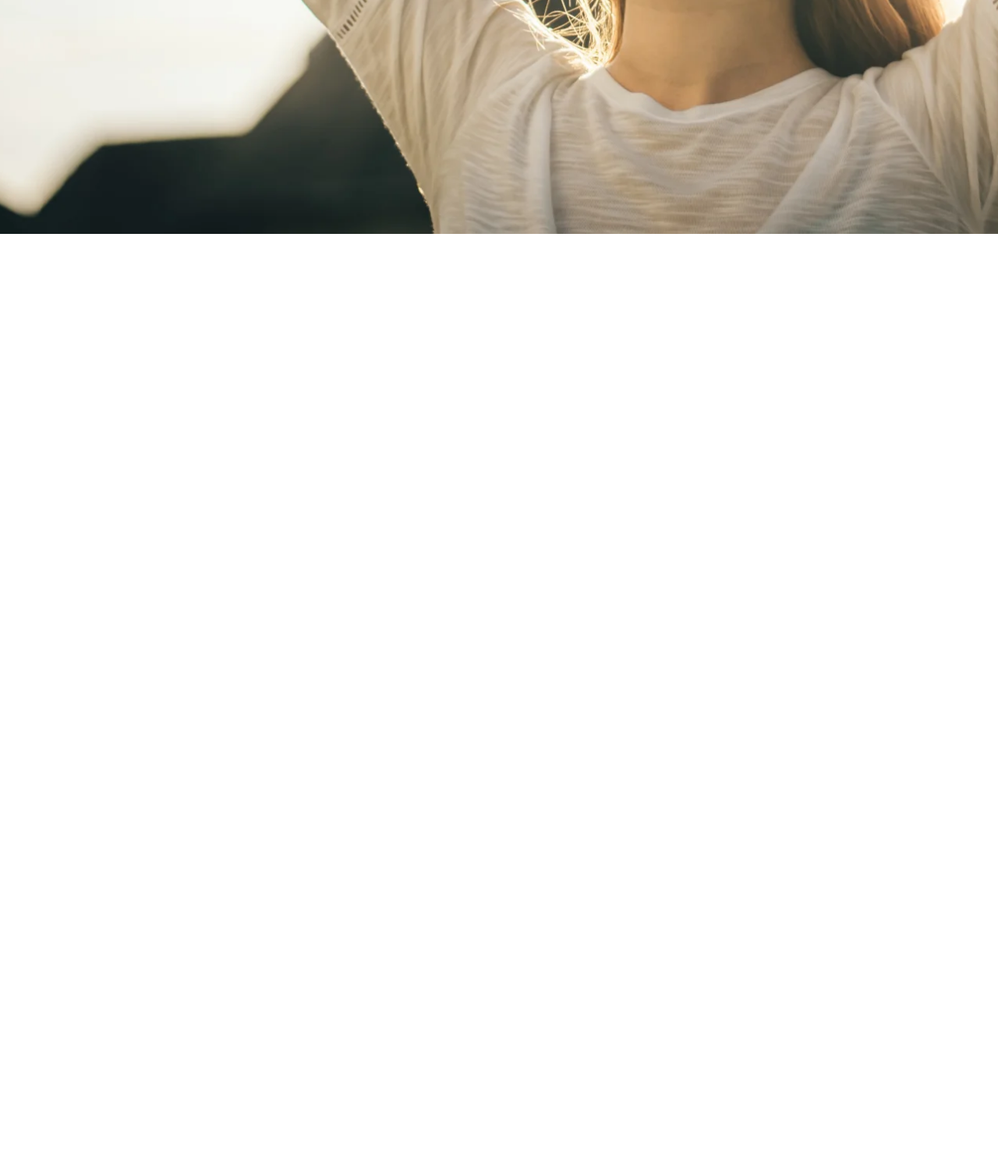
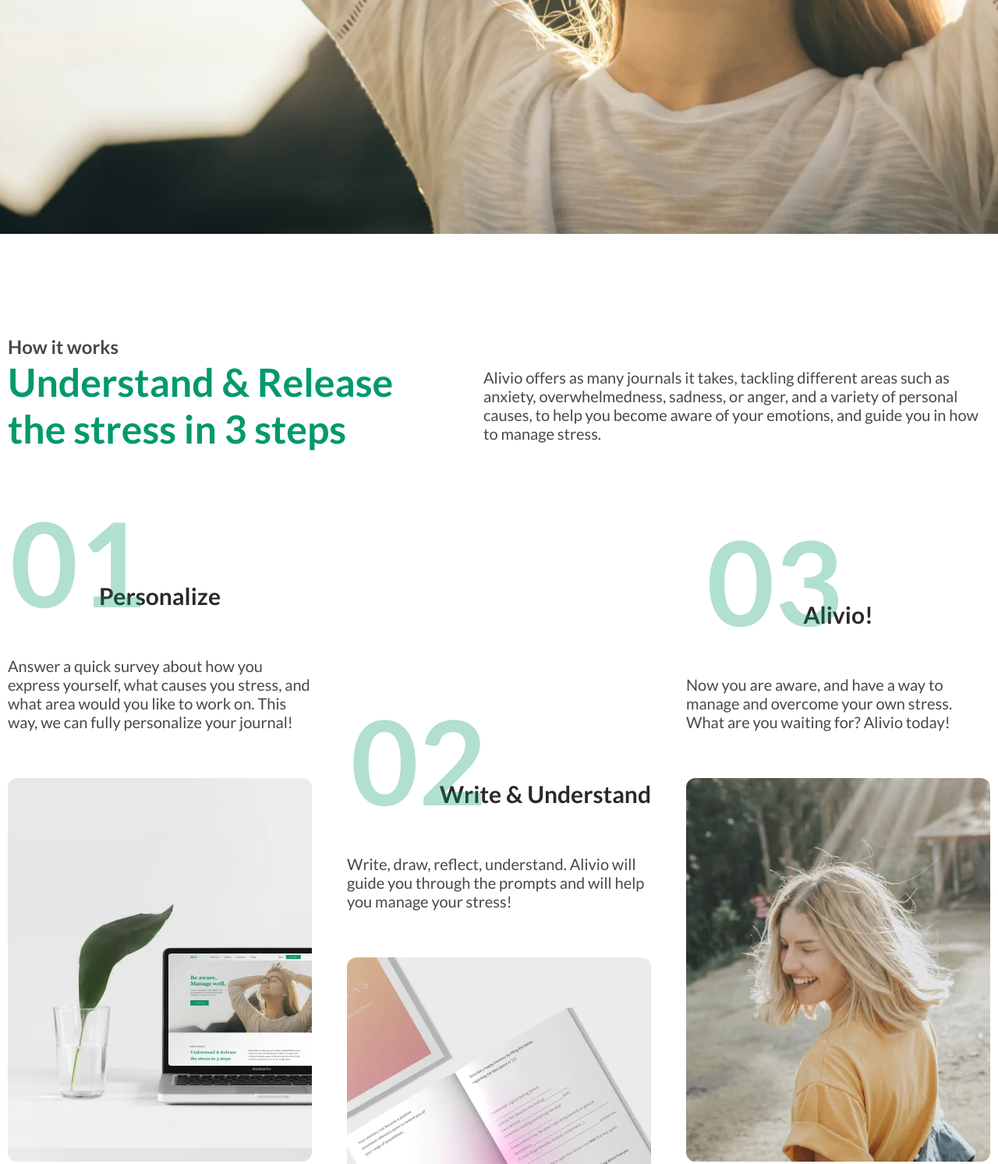
Before and after one commit to AkzholMdtvch/alivio_page, a plain HTML site: page index.html in a window 1280 px wide. Shown: the part 675-2168 px from the top of the page at 78% size. Before the commit the page ends 975 px from the top, so only its background shows below. Drawn offline with Linux system fonts and the light colour scheme.

Commit message:
Implemented about section

```diff
--- a/index.css
+++ b/index.css
@@ -2,3 +2,5 @@
 @import url("styles/variables.css");
 @import url("styles/header.css");
 @import url("styles/hero.css");
+@import url("styles/about.css");
+@import url("styles/card.css");
--- a/index.html
+++ b/index.html
@@ -71,6 +71,84 @@
                     </div>
                 </div>
             </section>
+
+            <section class="about">
+                <div class="container">
+                    <div class="about__content">
+                        <h2 class="about__title">
+                            Understand & Release the stress in 3 steps
+                        </h2>
+
+                        <p class="about__desc">
+                            Alivio offers as many journals it takes, tackling
+                            different areas such as anxiety, overwhelmedness,
+                            sadness, or anger, and a variety of personal causes,
+                            to help you become aware of your emotions, and guide
+                            you in how to manage stress.
+                        </p>
+                    </div>
+
+                    <div class="about__cards">
+                        <figure class="card" aria-label="first card">
+                            <h3 class="card__title">Personalize</h3>
+                            <p
+                                class="card__desc"
+                                aria-label="first card description"
+                            >
+                                Answer a quick survey about how you express
+                                yourself, what causes you stress, and what area
+                                would you like to work on. This way, we can
+                                fully personalize your journal!
+                            </p>
+                            <img
+                                src="assets/webp/card_1.webp"
+                                alt="card image 1"
+                                class="card__img"
+                            />
+                        </figure>
+
+                        <figure class="card" aria-label="second card">
+                            <h3
+                                class="card__title card__title--second card__title--right"
+                            >
+                                Write & Understand
+                            </h3>
+                            <p
+                                class="card__desc"
+                                aria-label="second card description"
+                            >
+                                Write, draw, reflect, understand. Alivio will
+                                guide you through the prompts and will help you
+                                manage your stress!
+                            </p>
+                            <img
+                                src="assets/webp/card_2.webp"
+                                alt="card image 2"
+                                class="card__img"
+                            />
+                        </figure>
+
+                        <figure class="card" aria-label="third card">
+                            <h3 class="card__title card__title--third">
+                                Alivio!
+                            </h3>
+                            <p
+                                class="card__desc"
+                                aria-label="third card description"
+                            >
+                                Now you are aware, and have a way to manage and
+                                overcome your own stress. What are you waiting
+                                for? Alivio today!
+                            </p>
+                            <img
+                                src="assets/webp/card_3.webp"
+                                alt="card image 3"
+                                class="card__img"
+                            />
+                        </figure>
+                    </div>
+                </div>
+            </section>
         </main>
     </body>
 </html>
--- /dev/null
+++ b/styles/about.css
@@ -0,0 +1,76 @@
+.about {
+    padding: 160px 0 60px 0;
+    background-color: var(--co-white);
+}
+
+.about__content {
+    display: flex;
+    justify-content: space-between;
+    align-items: center;
+}
+
+.about__title {
+    font-weight: 700;
+    font-size: 50px;
+    color: var(--co-light-green);
+    max-width: 504px;
+    position: relative;
+}
+
+.about__title::before {
+    content: "How it works";
+    position: absolute;
+    top: -30px;
+    left: 0;
+    font-weight: 600;
+    font-size: 24px;
+    color: var(--co-light-black);
+}
+
+.about__desc {
+    font-weight: 500;
+    font-size: 20px;
+    color: var(--co-light-black);
+    max-width: 650px;
+}
+
+.about__cards {
+    margin: 80px 0 0 0;
+    display: flex;
+    justify-content: space-between;
+    align-items: start;
+    gap: 20px;
+}
+
+.about__cards .card:nth-child(2) {
+    margin: 230px 0 0 0;
+}
+
+@media (max-width: 1250px) {
+    .about__content {
+        flex-direction: column;
+        align-items: center;
+        justify-content: start;
+        gap: 20px;
+    }
+    .about__cards {
+        flex-direction: column;
+        align-items: center;
+        justify-content: start;
+    }
+    .about__cards .card:nth-child(2) {
+        margin: 0;
+    }
+}
+
+@media (max-width: 576px) {
+    .about__content {
+        padding: 0 15px;
+    }
+    .about__title {
+        font-size: 35px;
+    }
+    .about__desc {
+        font-size: 16px;
+    }
+}
--- a/styles/basic.css
+++ b/styles/basic.css
@@ -25,7 +25,8 @@ h3,
 h4,
 h5,
 h6,
-p {
+p,
+figure {
     margin: 0;
 }
 
--- /dev/null
+++ b/styles/card.css
@@ -0,0 +1,76 @@
+.card {
+    max-width: 390px;
+    height: 830px;
+    display: flex;
+    flex-direction: column;
+    justify-content: end;
+    align-items: start;
+    gap: 60px;
+}
+
+.card__title {
+    font-weight: 700;
+    font-size: 30px;
+    color: var(--co-black);
+    align-self: center;
+    position: relative;
+}
+
+.card__title::before {
+    content: "01";
+    font-size: 150px;
+    position: absolute;
+    top: -115px;
+    left: -114px;
+    color: var(--co-light-green);
+    opacity: 0.3;
+}
+
+.card__title--second::before {
+    content: "02";
+    font-size: 150px;
+    position: absolute;
+    top: -115px;
+    left: -114px;
+    color: var(--co-light-green);
+    opacity: 0.3;
+}
+
+.card__title--third::before {
+    content: "03";
+    font-size: 150px;
+    position: absolute;
+    top: -115px;
+    left: -124px;
+    color: var(--co-light-green);
+    opacity: 0.3;
+}
+
+.card__title--right {
+    align-self: end;
+}
+
+.card__desc {
+    font-weight: 500;
+    font-size: 20px;
+    color: var(--co-light-black);
+}
+
+.card__img {
+    width: 100%;
+    object-fit: cover;
+    aspect-ratio: auto 65/82;
+    border-radius: 12px;
+}
+
+@media (max-width: 480px) {
+    .card__title {
+        font-size: 22px;
+    }
+    .card__title::before {
+        left: -90px;
+    }
+    .card__desc {
+        font-size: 16px;
+    }
+}
--- a/styles/variables.css
+++ b/styles/variables.css
@@ -1,6 +1,7 @@
 :root {
     --co-white: #fff;
     --co-green: #03836b;
+    --co-light-green: #01996d;
     --co-dark-green: #245852;
     --co-black: #292929;
     --co-light-black: #484848;
```
